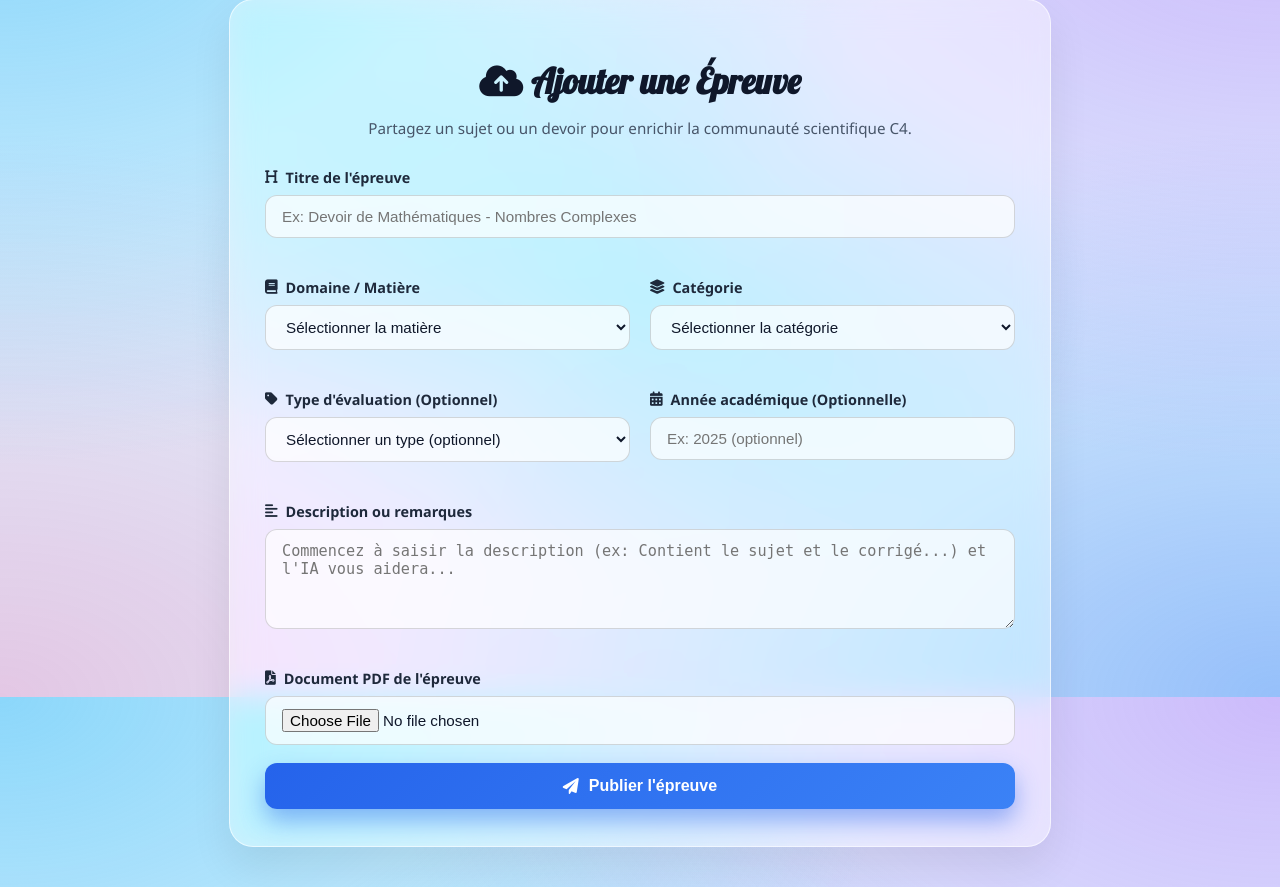
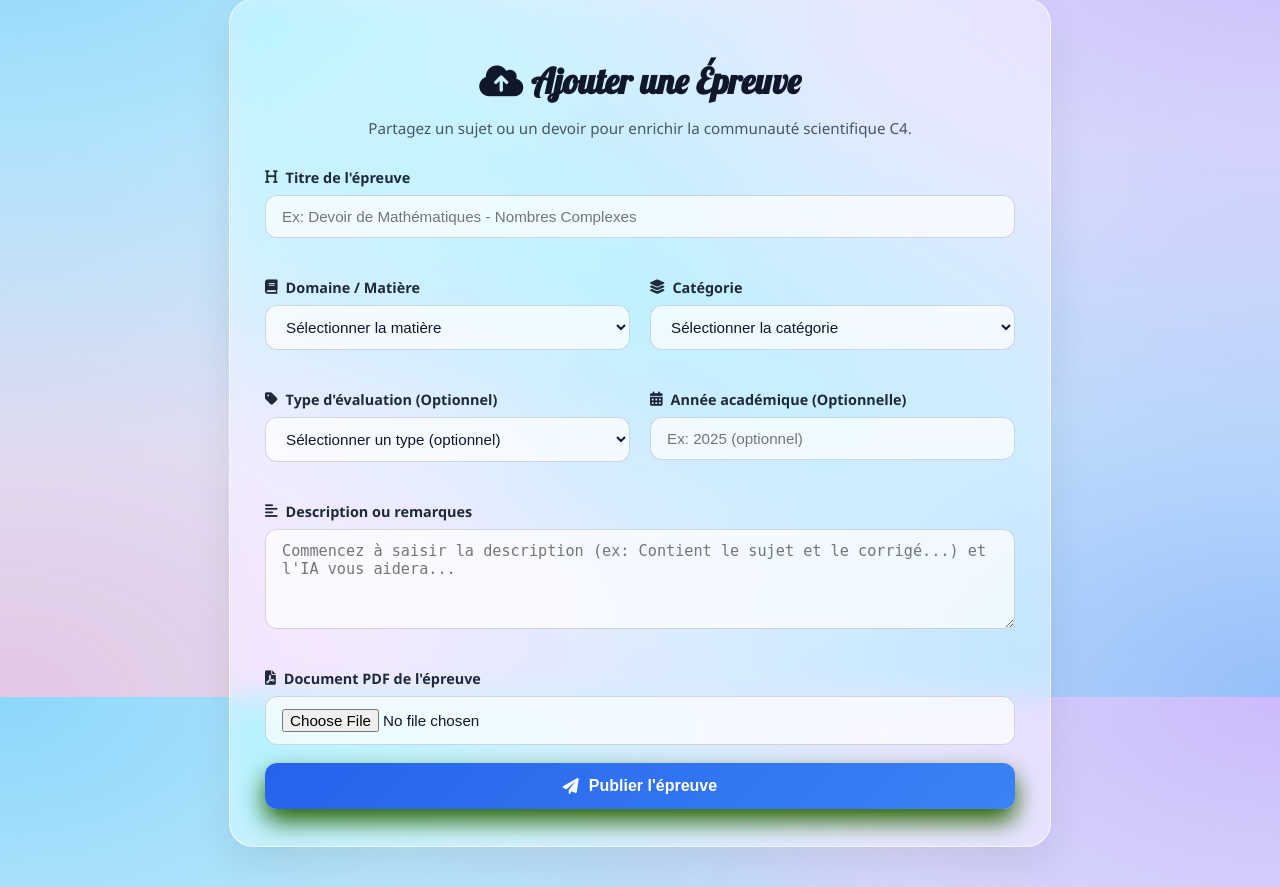
Before and after one commit to denissekamana91-bit/Code-SEKAMANA, a Flask app: page /ajouter in a window 1280 px wide, with the pointer over the restyled element. Shown: the part 103-990 px from the top of the page. Run offline with Flask 3, Linux system fonts and the light colour scheme; some web fonts are replaced.

Commit message:
Tester une nouvelle forme

```diff
--- a/templates/ajouter.html
+++ b/templates/ajouter.html
@@ -201,7 +201,7 @@
 
     .btn-submit:hover {
       transform: translateY(-2px);
-      box-shadow: 0 12px 25px rgba(37, 99, 235, 0.45);
+      box-shadow: 0 12px 25px rgba(37, 99, 0.45);
     }
 
     .btn-back {
@@ -398,5 +398,4 @@
     }
   </script>
 </body>
-
 </html>
```
